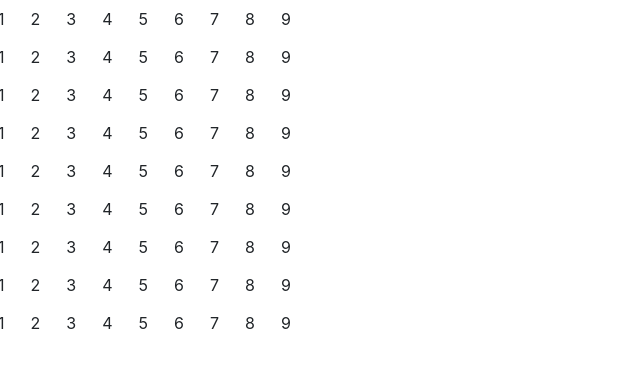
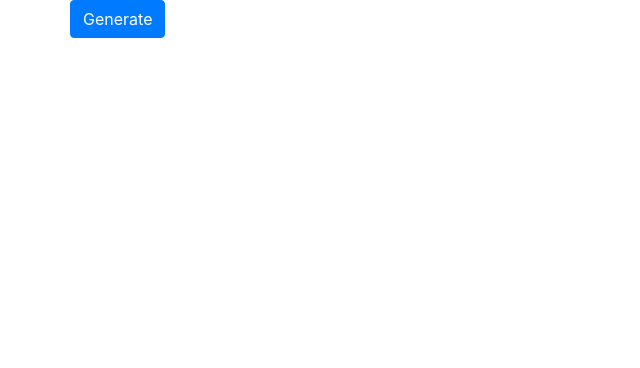
Before and after one commit to aabaaiaaa/Sudoku6, an Angular app: page / in a window 1280 px wide. Shown: the top 368 px of the page, without its empty margins (0-640 px from the left). Built offline with nearby package versions, Linux system fonts and the light colour scheme.

Commit message:
Added generate button
Positions can be updated with values from the Game Service dynamically now.
Will work on the testing logic used to verify that each new number added to the positions array is valid based on sudoku game rules.

```diff
--- a/src/app/board.component.html
+++ b/src/app/board.component.html
@@ -1,7 +1,10 @@
 <div class="row">
-    <div class="col-md-9">
-        <div class="row" *ngFor="let row of rows">
-            <position-component *ngFor="let position of positions" positionValue="{{position}}"></position-component>
+    <button class="btn btn-primary" (click)="generatePuzzle()">Generate</button>
+</div>
+<div class="row">
+    <div class="col-md-6">
+        <div class="row" *ngFor="let row of rowsLength; let rowIndex = index">
+            <position-component *ngFor="let position of positions | slice:rowIndex*rowsLength.length:(rowIndex*rowsLength.length)+rowsLength.length" positionValue="{{position}}"></position-component>
         </div>
     </div>
     <number-selector></number-selector>
--- a/src/app/board.component.ts
+++ b/src/app/board.component.ts
@@ -9,8 +9,12 @@ export class BoardComponent{
 
     constructor(private gameService:GameService){}
 
-    rows = new Array(1,2,3,4,5,6,7,8,9);
-    positions = new Array(1,2,3,4,5,6,7,8,9);
+    rowsLength = new Array(9);
+    positions = new Array<number>(81);
 
-
+    generatePuzzle(){
+        var positionValueArray = this.gameService.generateNewPuzzle(81, 9);
+        this.positions = positionValueArray;
+        console.log(positionValueArray);
+    }
 }
--- a/src/app/game.service.ts
+++ b/src/app/game.service.ts
@@ -2,7 +2,11 @@ import { Injectable } from "@angular/core";
 import { PositionComponent } from "./position.component";
 
 @Injectable()
-export class GameService{
+export class GameService {
+    generateNewPuzzle(arrayLength: number, numberRange: number): Array<number> {
+        console.log("Generate new puzzle");
+        return Array.from(new Array(arrayLength), () => Math.ceil(Math.random() * numberRange));
+    }
     setSelectedPositionValue(positionValue: number) {
         this.selectedPosition.value = positionValue;
         console.log("Changed position value: " + positionValue);
--- a/src/index.html
+++ b/src/index.html
@@ -8,7 +8,7 @@
   <meta name="viewport" content="width=device-width, initial-scale=1">
   <link rel="icon" type="image/x-icon" href="favicon.ico">
 </head>
-<body>
+<body class="container">
   <board-component></board-component>
 </body>
 </html>
```
